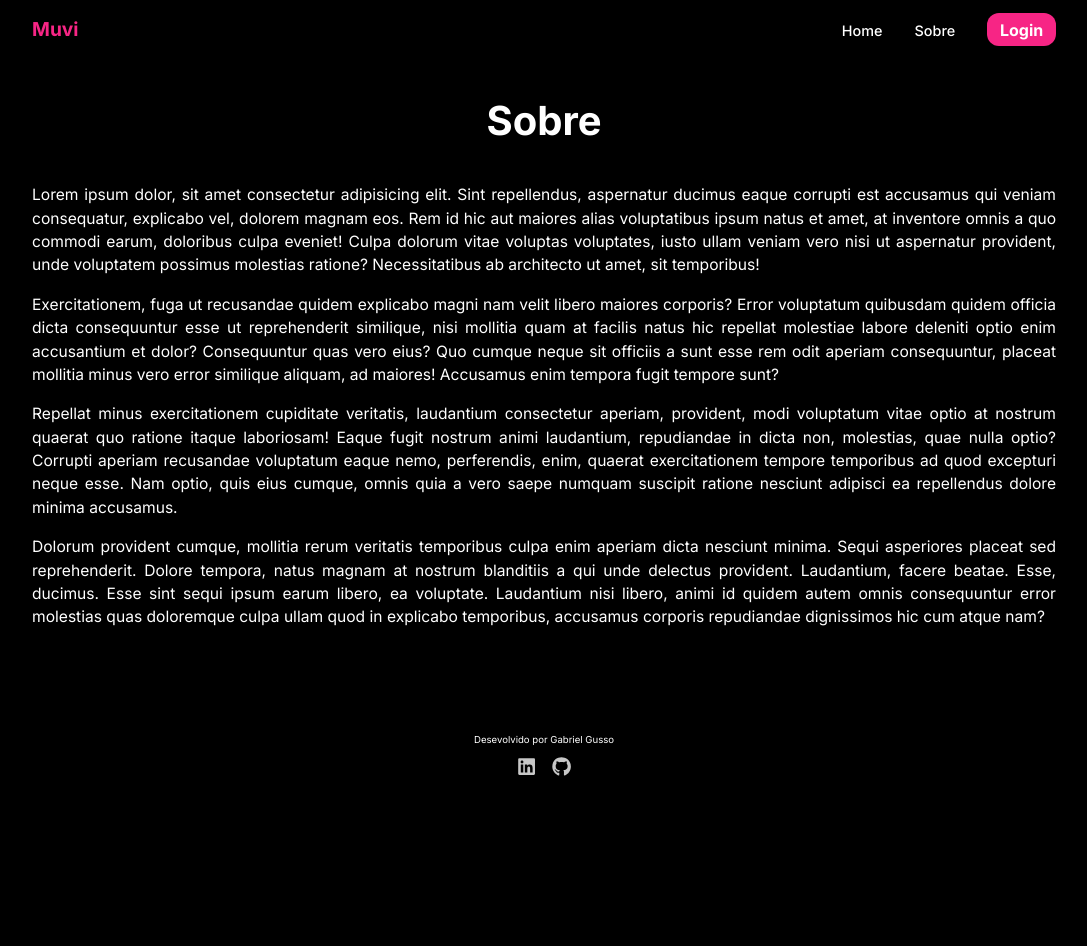
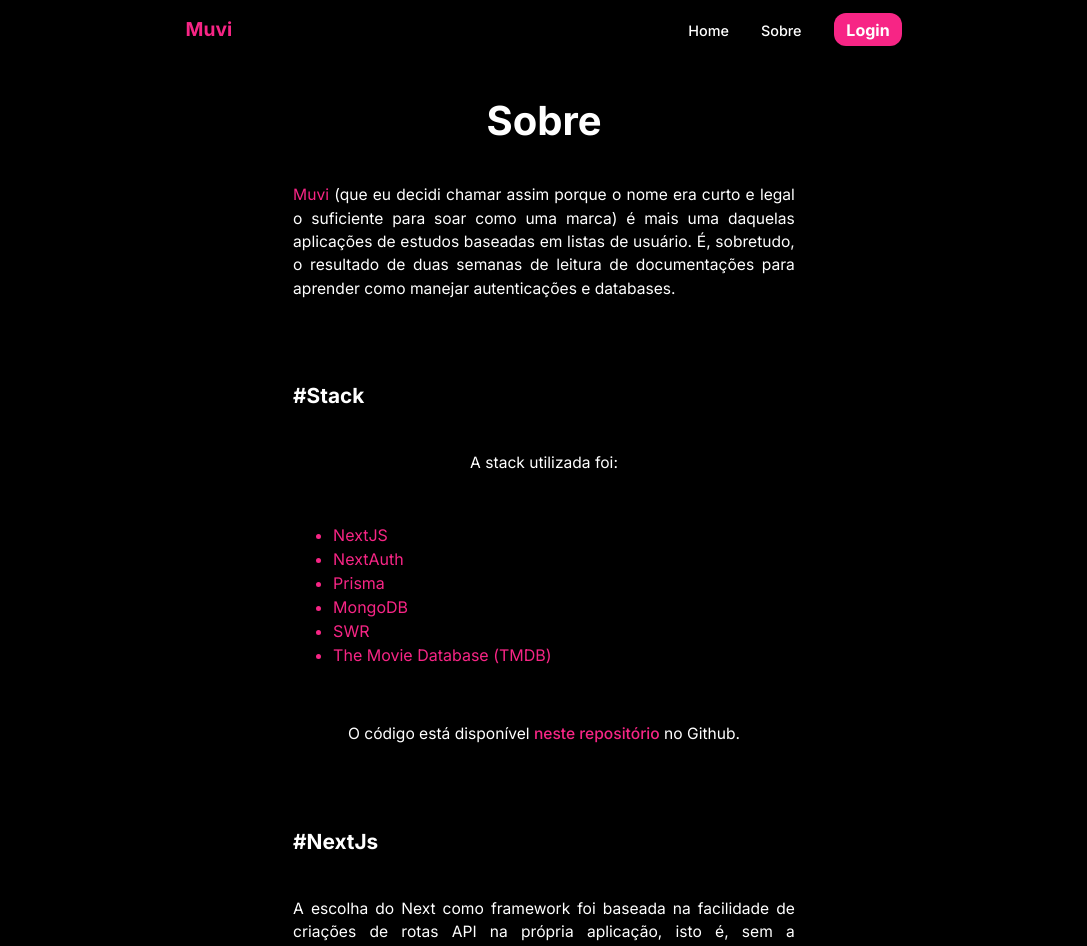
Before and after one commit to g-pg/movies-list, a Next.js app: page /sobre in a window 1280 px wide. Shown: the top 946 px of the page, without its empty margins (96-1183 px from the left). Before the commit the page ends 800 px from the top, so only its background shows below. Built offline with nearby package versions, Linux system fonts and the light colour scheme; no server answers.

Commit message:
added content to about page

```diff
--- a/pages/sobre.jsx
+++ b/pages/sobre.jsx
@@ -1,6 +1,10 @@
 import PrimaryLayout, {
+	Highlight,
 	PageText,
 	PageTitle,
+	ParagraphLink,
+	ParagraphTitle,
+	TextContainer,
 } from "@/components/general/PrimaryLayout/PrimaryLayout";
 import React from "react";
 
@@ -11,47 +15,142 @@
 				<div className="container">
 					<PageTitle>Sobre</PageTitle>
 
+					<TextContainer>
 						<PageText>
-						Lorem ipsum dolor, sit amet consectetur adipisicing elit. Sint
-						repellendus, aspernatur ducimus eaque corrupti est accusamus qui
-						veniam consequatur, explicabo vel, dolorem magnam eos. Rem id hic aut
-						maiores alias voluptatibus ipsum natus et amet, at inventore omnis a
-						quo commodi earum, doloribus culpa eveniet! Culpa dolorum vitae
-						voluptas voluptates, iusto ullam veniam vero nisi ut aspernatur
-						provident, unde voluptatem possimus molestias ratione? Necessitatibus
-						ab architecto ut amet, sit temporibus!
+							<Highlight>Muvi</Highlight> (que eu decidi chamar assim porque o
+							nome era curto e legal o suficiente para soar como uma marca) é
+							mais uma daquelas aplicações de estudos baseadas em listas de
+							usuário. É, sobretudo, o resultado de duas semanas de leitura de
+							documentações para aprender como manejar autenticações e
+							databases.
 						</PageText>
+						<ParagraphTitle tag="h4">#Stack</ParagraphTitle>
+						<PageText>A stack utilizada foi:</PageText>
+						<ul style={{ color: "var(--cl-accent)" }}>
+							<li>NextJS</li>
+							<li>NextAuth</li>
+							<li>Prisma</li>
+							<li>MongoDB</li>
+							<li>SWR</li>
+							<li>The Movie Database (TMDB)</li>
+						</ul>
 						<PageText>
-						Exercitationem, fuga ut recusandae quidem explicabo magni nam velit
-						libero maiores corporis? Error voluptatum quibusdam quidem officia
-						dicta consequuntur esse ut reprehenderit similique, nisi mollitia quam
-						at facilis natus hic repellat molestiae labore deleniti optio enim
-						accusantium et dolor? Consequuntur quas vero eius? Quo cumque neque
-						sit officiis a sunt esse rem odit aperiam consequuntur, placeat
-						mollitia minus vero error similique aliquam, ad maiores! Accusamus
-						enim tempora fugit tempore sunt?
+							<br />O código está disponível{" "}
+							<ParagraphLink href="https://github.com/g-pg/movies-list">
+								neste repositório
+							</ParagraphLink>{" "}
+							no Github.
+							<br />
 						</PageText>
+						<ParagraphTitle tag="h4">#NextJs</ParagraphTitle>
 						<PageText>
-						Repellat minus exercitationem cupiditate veritatis, laudantium
-						consectetur aperiam, provident, modi voluptatum vitae optio at nostrum
-						quaerat quo ratione itaque laboriosam! Eaque fugit nostrum animi
-						laudantium, repudiandae in dicta non, molestias, quae nulla optio?
-						Corrupti aperiam recusandae voluptatum eaque nemo, perferendis, enim,
-						quaerat exercitationem tempore temporibus ad quod excepturi neque
-						esse. Nam optio, quis eius cumque, omnis quia a vero saepe numquam
-						suscipit ratione nesciunt adipisci ea repellendus dolore minima
-						accusamus.
+							A escolha do Next como framework foi baseada na facilidade de
+							criações de rotas API na própria aplicação, isto é, sem a
+							necessidade de criação de rotas em outros servidores com Node.
+							Foram criadas quatro handlers (sem contar a do NextAuth) para
+							requests feitas no cliente, mas controladas pelo servidor: para
+							registro de usuário com credenciais, para busca de dados do
+							usuário na database, para atualização destes dados e para a busca
+							individualizada de filmes na TMDB.
+							<br />
+							<br />O NextJS também oferece otimização integrada de imagens, o
+							que vem muito a calhar em uma aplicação que mostra dezenas de
+							imagens (pôsteres) em cada página.
 						</PageText>
+						<ParagraphTitle tag="h4">#NextAuth</ParagraphTitle>
 						<PageText>
-						Dolorum provident cumque, mollitia rerum veritatis temporibus culpa
-						enim aperiam dicta nesciunt minima. Sequi asperiores placeat sed
-						reprehenderit. Dolore tempora, natus magnam at nostrum blanditiis a
-						qui unde delectus provident. Laudantium, facere beatae. Esse, ducimus.
-						Esse sint sequi ipsum earum libero, ea voluptate. Laudantium nisi
-						libero, animi id quidem autem omnis consequuntur error molestias quas
-						doloremque culpa ullam quod in explicabo temporibus, accusamus
-						corporis repudiandae dignissimos hic cum atque nam?
+							O NextAuth é uma library de autenticação de usuário criada para o
+							Next. Ela oferece suporte para autenticação com credenciais
+							(usuário e senha) e OAuth com outros providers. Nesta aplicação,
+							utilizei os providers do Google e do Github. Além disso, o
+							NextAuth conta com suporte para o Prisma, facilitando o registro
+							das informações na database.
 						</PageText>
+						<ParagraphTitle tag="h4">#MongoDB</ParagraphTitle>
+						<PageText>
+							MongoDB é um sistema de organização de database NoSQL. A
+							estrutura básica é feita de Collections e Documents, em que cada
+							Document é um objeto JSON (um usuário) e cada Document um grupo
+							de Collections.
+						</PageText>
+						<ParagraphTitle tag="h4">#Prisma</ParagraphTitle>
+						<PageText>
+							Prisma é uma ferramente de ORM (Object-Relational Mapping), isto
+							é, um recurso para estruturar e operar databases. A estruturação
+							da database é feita através de um <Highlight>esquema</Highlight>,
+							que é depois integrado ao sistema escolhido. Em outras palavras,
+							pode-se utilizar o Prisma para definir (e tipar, pois o Prisma
+							utiliza Typescript) os campos de cada documento na database, como
+							e-mail (string), senha (string) ou lista de filmes (array), e
+							também declarar as relações entre campos, documentos e coleções
+							(atrelar um ID de usuário a uma coleção de filmes, por exemplo).
+							<br />
+							<br />
+							Alguns documentos foram criados com base nos dados recebidos da
+							autenticação por provedores externos. Já o documento User foi
+							criado para guardar informações mais específicas, como as listas
+							de filmes assistidos e não assistidos.
+						</PageText>
+						<ParagraphTitle tag="h4">#SWR</ParagraphTitle>
+						<PageText>
+							SWR é (um presente dos céus) uma técnica de data-fetching criada
+							pela Vercel, a mesma companhia por trás do Next. Através do hook
+							useSWR é possível salvar os dados recebidos de uma API e
+							guardá-los em um cache no cliente, compartilhado por toda a
+							aplicação e revalidado automaticamente (ou conforme as nossas
+							especificações).
+							<br />
+							<br />
+							Assim, sempre que uma request for feita à mesma API, todos os
+							componentes que utilizam o hook receberão dados atualizados, sem
+							precisar fazer outras requests enquanto os dados forem válidos.
+							<br /> <br /> O uso mais importante do SWR nesta aplicação foi a
+							função <Highlight>mutate()</Highlight>. Ela permite adicionar
+							dados diretamente ao cache sem fazer outra request à API. Deste
+							modo, cada vez que um usuário adiciona ou exclui um filme de
+							alguma lista, podemos enviar diretamente os dados do filme ao
+							cache e evitar que outras dezenas de solicitações sejam feitas à
+							TMDB para obter os dados da nova lista e renderizá-los no
+							cliente. Como os hooks feitos à mesma API são compartilhados pela
+							aplicação, é possível alterar o cache sem precisar criar
+							contextos ou passar props através de inúmeros componentes.
+						</PageText>
+						<ParagraphTitle tag="h4">#The Movie Database</ParagraphTitle>
+						<PageText>
+							Todos os dados dos filmes são obtidos client-side através da API
+							da The Movie Database. As listas do usuário na database guardam
+							apenas os IDs dos filmes. Fiz esta escolha para evitar
+							supercarregar a database com dados (muitas vezes desnecessários
+							para o meu propósito).
+							<br />
+							<br />
+							Um dos problemas atuais da TMDB é a impossibilidade de se fazer
+							uma única request para obter dados de mais de um filme. Para
+							solucioná-lo, criei um hook com SWR (useMoviesInfo) e uma API
+							(searchmovie) para mapear todos os items da array de IDs salva
+							pelo usuário. Cada iteração do map na API faz uma request para a
+							TMDB, e o hook retorna uma array com os dados de todos os filmes.
+							Com a combinação destas ferramentas, os dados necessários são
+							obtidos com uma linha de código em cada componente, e eles podem
+							ser atualizados (graças ao SWR) apenas utlizando-se o mutate.
+						</PageText>
+						<ParagraphTitle
+							tag="h4"
+							style={{ color: "var(--cl-accent)", fontSize: "2rem" }}
+						>
+							Finalmente...
+						</ParagraphTitle>
+						<PageText>
+							Confesso que aprender tudo isso foi um baita de um desafio, mas
+							estou muito contente com o resultado. Se você perceber qualquer
+							otimização possível na aplicação, passe lá no{" "}
+							<ParagraphLink href="https://github.com/g-pg/movies-list">
+								repositório
+							</ParagraphLink>{" "}
+							ou entre em contato comigo. Vou ficar muito feliz em aprender
+							mais alguma coisa!
+						</PageText>
+					</TextContainer>
 				</div>
 			</PrimaryLayout>
 		</>
```
Lines whose indentation alone changed are shown as unchanged.
